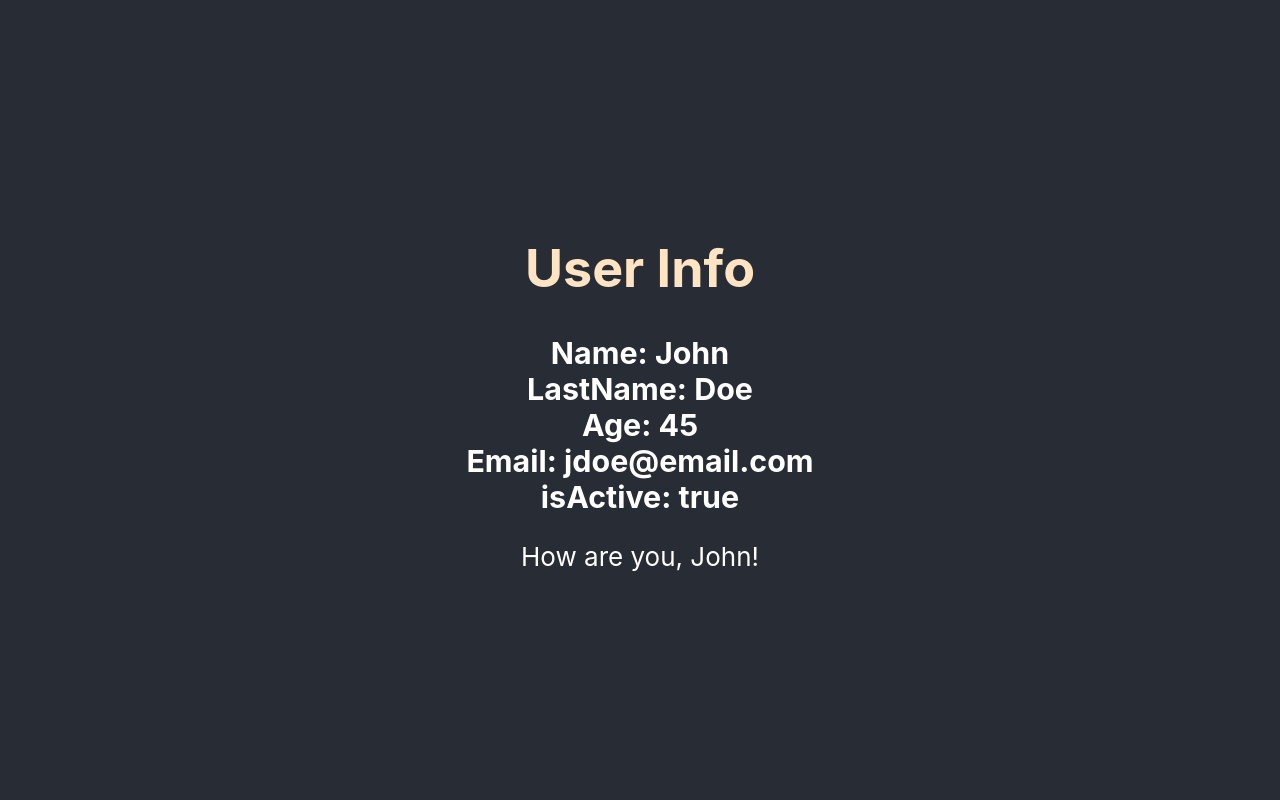
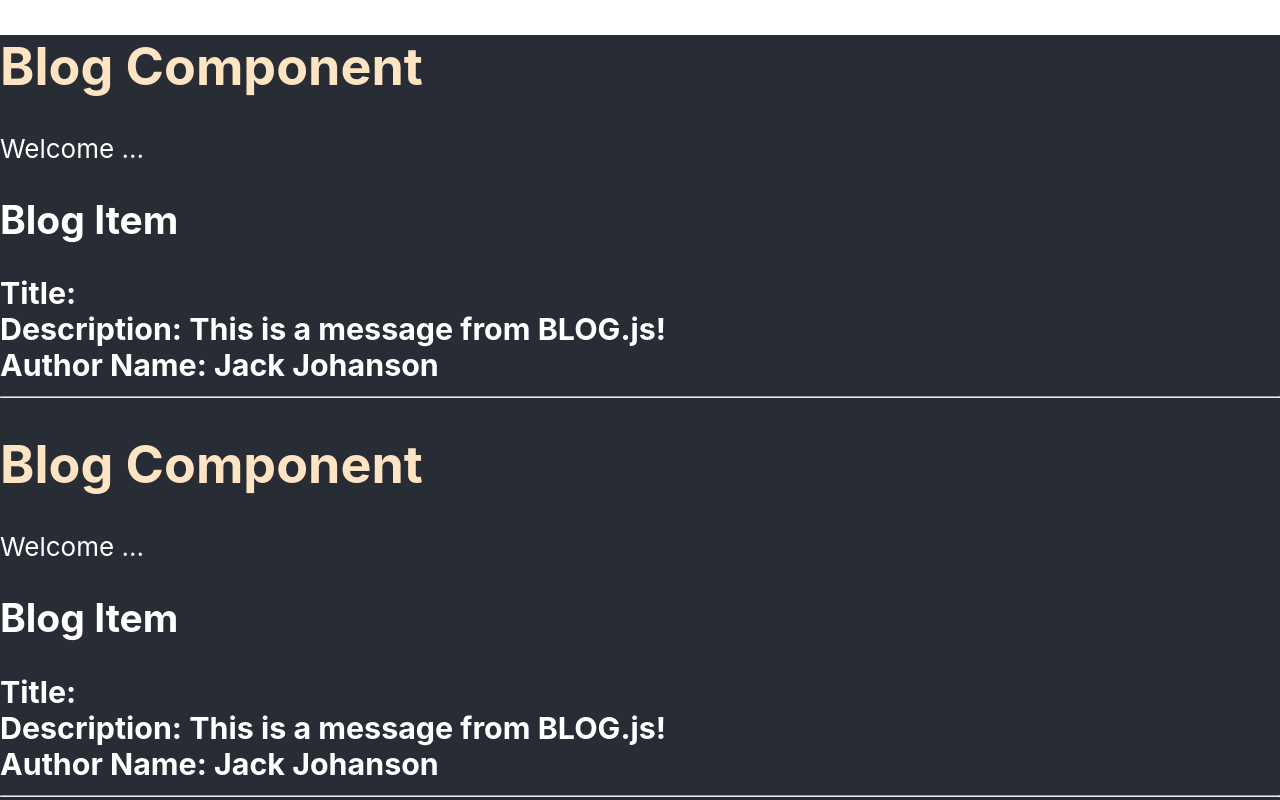
Before and after one commit to fun-projects-library/PhoneBookApp-react, a React (Create React App) app in the folder react-applicaation/: page / in a window 1280 px wide. Shown: the top 800 px of the page. Built offline with nearby package versions, Linux system fonts and the light colour scheme.

Commit message:
lesson 03.30.21

```diff
--- a/react-applicaation/src/App.css
+++ b/react-applicaation/src/App.css
@@ -1,6 +1,6 @@
-.App {
+/* .App {
   text-align: center;
-}
+} */
 
 .App-logo {
   height: 40vmin;
@@ -16,10 +16,10 @@
 .App-header {
   background-color: #282c34;
   min-height: 100vh;
-  display: flex;
+  /* display: flex; */
   flex-direction: column;
-  align-items: center;
-  justify-content: center;
+  /* align-items: center;
+  justify-content: center; */
   font-size: calc(10px + 2vmin);
   color: white;
 }
--- a/react-applicaation/src/App.js
+++ b/react-applicaation/src/App.js
@@ -1,32 +1,36 @@
 // import logo from './logo.svg';
-import './App.css';
+import "./App.css";
+import Blog from "./components/blog";
 
-
-const user = {
+/* const user = {
   name: "John",
   lastName: "Doe",
   age: 45,
   email: "jdoe@email.com",
   isActive: true,
-}
-
-
-
+}; */
 
 function App() {
   return (
     <div className="App">
       <header className="App-header">
+        {/* <h1 id="title">User Info</h1>
+        <h3>Name: {user.name}</h3>
+        <h3>LastName: {user.lastName}</h3>
+        <h3>Age: {user.age}</h3>
+        <h3>Email: {user.email}</h3>
+        <h3>isActive: {String(user.isActive)}</h3>
+        {user.isActive ? (
+          <p>How are you, {user.name}!</p>
+        ) : (
+          <p>How are you, guest!</p>
+        )} */}
 
-      <h1 id="title">User Info</h1>
-      <h3>Name: {user.name}</h3>
-      <h3>LastName: {user.lastName}</h3>
-      <h3>Age: {user.age}</h3>
-      <h3>Email: {user.email}</h3>
-      <h3>isActive: {String(user.isActive)}</h3>
-      {user.isActive ? <p>How are you, {user.name}!</p> : <p>How are you, guest!</p>}
-
-
+        <Blog />
+        <hr />
+        <Blog />
+        <hr />
+        <Blog />
 
         {/* <img src={logo} className="App-logo" alt="logo" />
         <p>
--- /dev/null
+++ b/react-applicaation/src/components/BlogItems.js
@@ -0,0 +1,17 @@
+import React, { Component } from "react";
+
+export default class BlogItems extends Component {
+  render() {
+    // console.log(this.props);
+    return (
+      <div>
+        <h2>Blog Item</h2>
+        <h3>Title:</h3>
+        <h3>Description: {this.props.blogMessage}</h3>
+        <h3>
+          Author Name: {this.props.data.uName} {this.props.data.lastName}
+        </h3>
+      </div>
+    );
+  }
+}
--- /dev/null
+++ b/react-applicaation/src/components/blog.js
@@ -0,0 +1,22 @@
+import React from "react";
+import BlogItems from "./BlogItems";
+
+class Blog extends React.Component {
+  render() {
+    let greet = "Welcome ...";
+    let userInfo = { uName: "Jack", lastName: "Johanson" };
+    return (
+      <>
+        <h1 id="title">Blog Component</h1>
+        <p>{greet}</p>
+
+        <BlogItems
+          blogMessage="This is a message from BLOG.js!"
+          data={userInfo}
+        />
+      </>
+    );
+  }
+}
+
+export default Blog;
```
Also changed, not shown: react-applicaation/src/index.js (+7 -9 lines).
